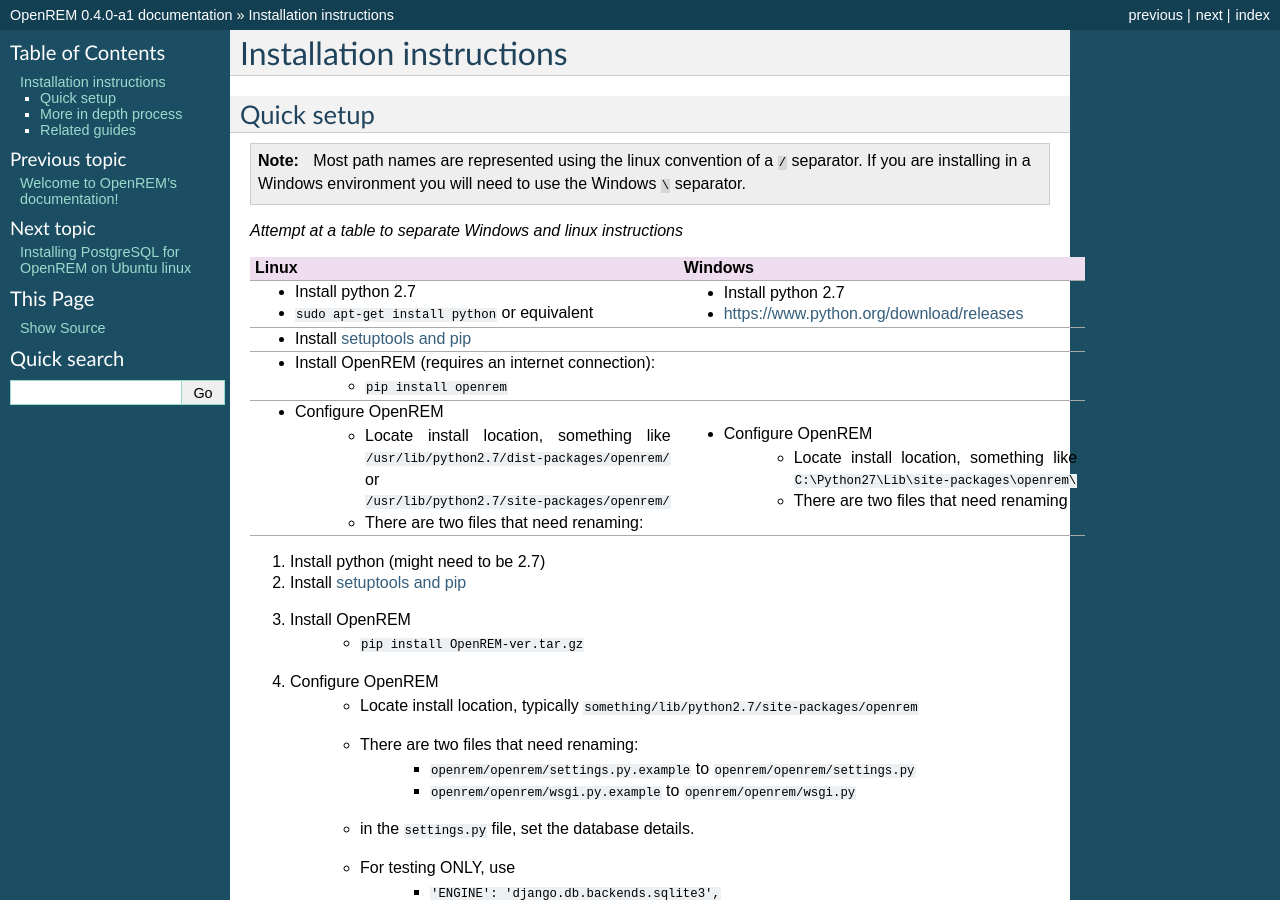
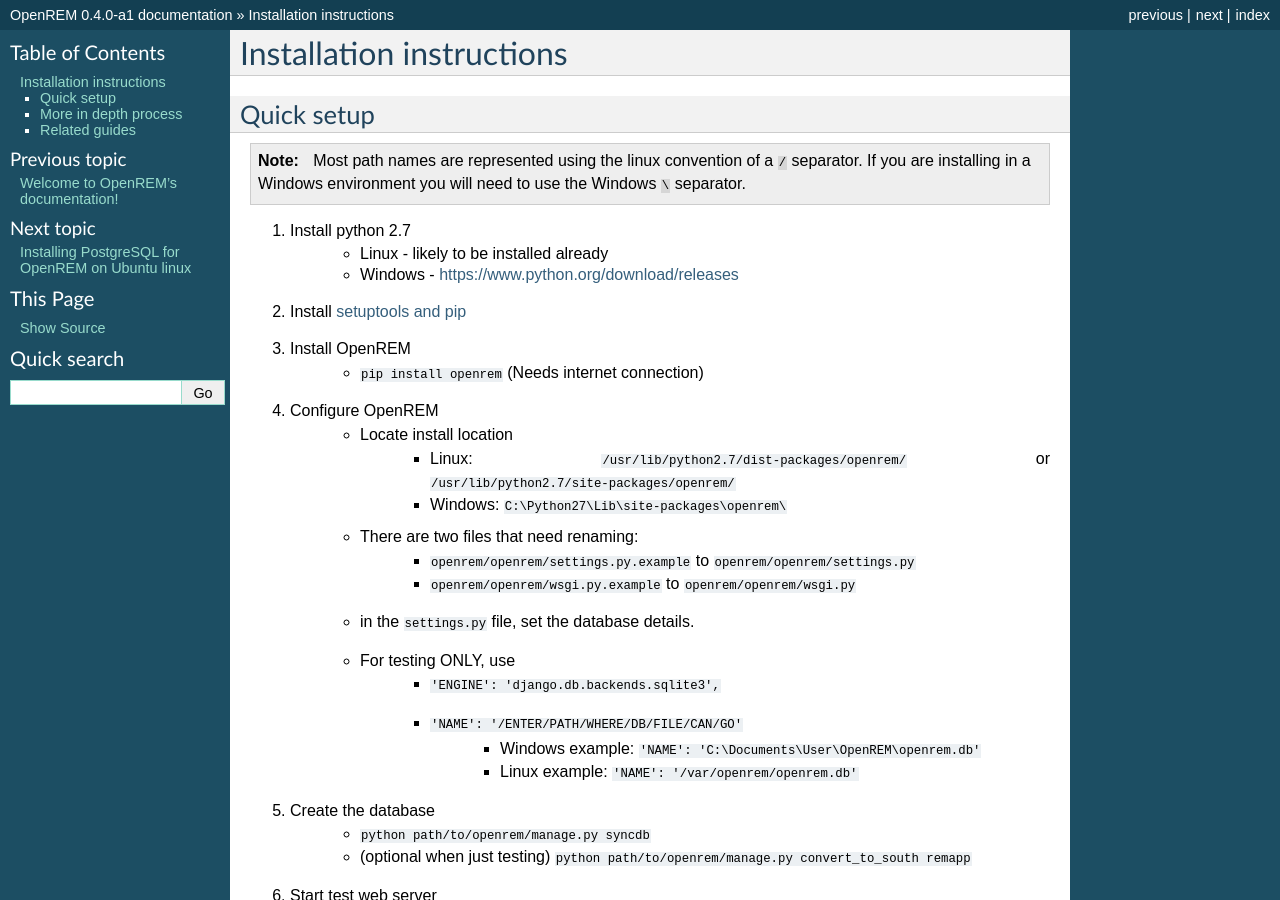
Before and after one commit to ckswilliams/modOpenREM, a Sphinx documentation site: the page built from docs/install.rst, in a window 1280 px wide and 900 px high. Built offline with Sphinx 7.4.7, drawn with Linux system fonts in a browser that asks for light colours.

Commit message:
Removed table - long bullet points were not wrapping leading to a very very wide table that didn't work. Started to adde Linux and Windows specific elements to general instructions. Refs #54

```diff
--- a/docs/install.rst
+++ b/docs/install.rst
@@ -9,34 +9,16 @@
     If you are installing in a Windows environment you will need to use the Windows ``\`` separator.
 
 
-*Attempt at a table to separate Windows and linux instructions*
-
-+------------------------------------------------------+----------------------------------------------------+
-| Linux                                                | Windows                                            |
-+======================================================+====================================================+
-|                                                      |                                                    |
-|* Install python 2.7                                  |* Install python 2.7                                |
-|* ``sudo apt-get install python`` or equivalent       |* https://www.python.org/download/releases          |
-+------------------------------------------------------+----------------------------------------------------+
-|* Install `setuptools and pip <http://www.pip-installer.org/en/latest/installing.html>`_                   |
-+------------------------------------------------------+----------------------------------------------------+
-|* Install OpenREM (requires an internet connection):                                                       |
-|    + ``pip install openrem``                                                                              |
-+------------------------------------------------------+----------------------------------------------------+
-|* Configure OpenREM                                   |* Configure OpenREM                                 |
-|    + Locate install location, something like         |    + Locate install location, something like       |
-|      ``/usr/lib/python2.7/dist-packages/openrem/`` or|      ``C:\Python27\Lib\site-packages\openrem\``    |
-|      ``/usr/lib/python2.7/site-packages/openrem/``   |                                                    |
-|    + There are two files that need renaming:         |    + There are two files that need renaming        |
-+------------------------------------------------------+----------------------------------------------------+
-
-
-#. Install python (might need to be 2.7)
+#. Install python 2.7
+    * Linux - likely to be installed already
+    * Windows - https://www.python.org/download/releases
 #. Install `setuptools and pip <http://www.pip-installer.org/en/latest/installing.html>`_
 #. Install OpenREM
-    + ``pip install OpenREM-ver.tar.gz``
+    * ``pip install openrem`` (Needs internet connection)
 #. Configure OpenREM
-    + Locate install location, typically ``something/lib/python2.7/site-packages/openrem``
+    * Locate install location
+        * Linux: ``/usr/lib/python2.7/dist-packages/openrem/`` or ``/usr/lib/python2.7/site-packages/openrem/``
+        * Windows: ``C:\Python27\Lib\site-packages\openrem\``
     + There are two files that need renaming:
         + ``openrem/openrem/settings.py.example`` to ``openrem/openrem/settings.py``
         + ``openrem/openrem/wsgi.py.example`` to ``openrem/openrem/wsgi.py``
```
